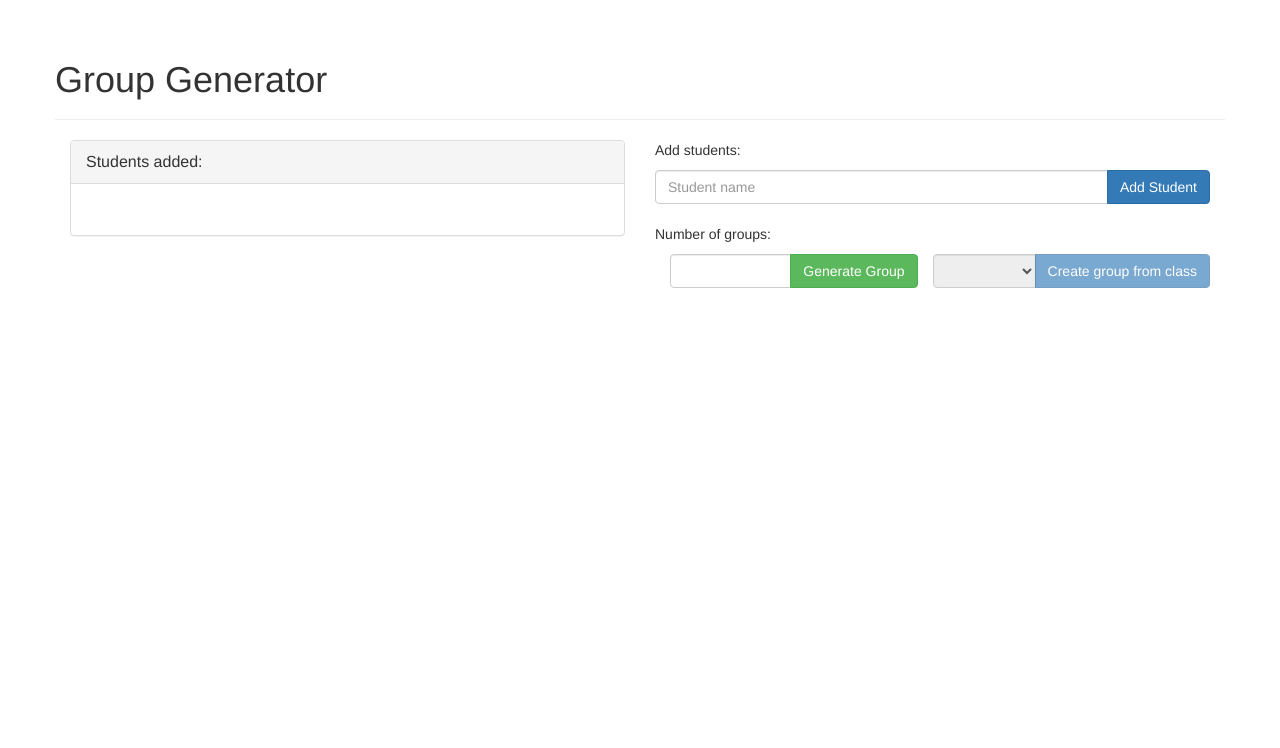
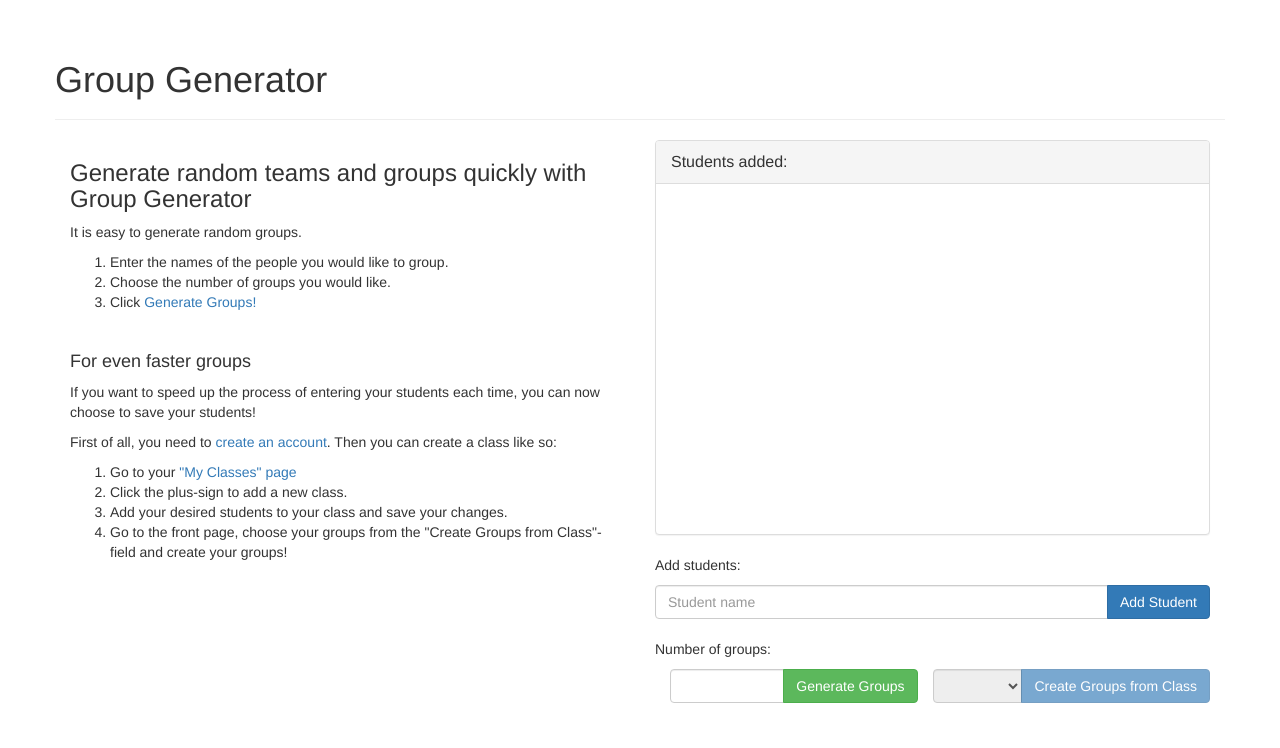
Before and after one commit to Snailed/group-generator, a Django app: page / in a window 1280 px wide. Shown: the part 52-800 px from the top of the page. Run offline with Django 3.2, Linux system fonts and the light colour scheme; lists and menus that the app fills with data are empty; some libraries are stand-ins or nearby versions.

Commit message:
Added text to the front page

```diff
--- a/gruppeapp/static/gruppeapp/css/welcome.css
+++ b/gruppeapp/static/gruppeapp/css/welcome.css
@@ -10,3 +10,7 @@
 .editstudent, .removestudent {
   color:#9e9e9e;
 }
+#grouplist {
+height:300px;
+overflow:auto;
+}
--- a/gruppeapp/static/gruppeapp/js/welcome.js
+++ b/gruppeapp/static/gruppeapp/js/welcome.js
@@ -49,6 +49,8 @@ $("document").ready(function() {
   return true;
 
   });
-
+  $("#generategrouplink").click(function() {
+    $("#generategroupbutton").click();
+  });
 
 });
--- a/gruppeapp/templates/gruppeapp/welcome.html
+++ b/gruppeapp/templates/gruppeapp/welcome.html
@@ -21,6 +21,30 @@
     </div>
     {% endif %}
   <div class="col-md-6">
+
+    <h3>Generate random teams and groups quickly with Group Generator</h3>
+    <p>It is easy to generate random groups.</p>
+    <ol>
+      <li>Enter the names of the people you would like to group.</li>
+      <li>Choose the number of groups you would like.</li>
+      <li>Click <a href="#" id="generategrouplink">Generate Groups!</a></li>
+    </ol>
+    <br>
+    <h4>For even faster groups</h4>
+    <p>If you want to speed up the process of entering your students each time, you can now choose to save your students!</p>
+    <p>First of all, you need to <a href="{% url 'gruppeapp:register'%}">create an account</a>. Then you can create a class like so:</p>
+    <ol>
+      <li>Go to your <a href="{% url 'gruppeapp:myclasses' %}"> "My Classes" page</a></li>
+      <li>Click the plus-sign to add a new class.</li>
+      <li>Add your desired students to your class and save your changes.</li>
+      <li>Go to the front page, choose your groups from the "Create Groups from Class"-field and create your groups!</li>
+    </ol>
+  </div>
+
+
+  <!-- Right side -->
+    <div class="col-md-6">
+
     <div class="panel panel-default">
       <div class="panel-heading">
         <p class="panel-title">Students added:</p>
@@ -33,13 +57,6 @@
     </div>
     <!--<button class="btn btn-sm col-md-2 pull-right" id="clear">Clear Class</button>-->
   </div>
-  </div>
-
-
-  <!-- Right side -->
-    <div class="col-md-6">
-
-
 
 
 
@@ -72,7 +89,7 @@
           <div class="input-group">
             <input class="form-control" type='number' min="1" max="20" name="numberofgroupsinput" placeholder="" required="True">
             <div class="input-group-btn">
-              <button class="btn btn-success" type="submit">Generate Group</button>
+              <button class="btn btn-success" type="submit" id="generategroupbutton">Generate Groups</button>
             </div>
           </div>
         </div>
@@ -93,7 +110,7 @@
             </select>
               <span class="input-group-btn">
                 <button class="btn btn-primary" type="submit" {%if not user.is_authenticated %}disabled="True"{%endif%}>
-                  Create group from class
+                  Create Groups from Class
                 </button>
               </span>
             </div>
```
Also changed, not shown: gruppeapp/models.py (+7 -1 lines).
